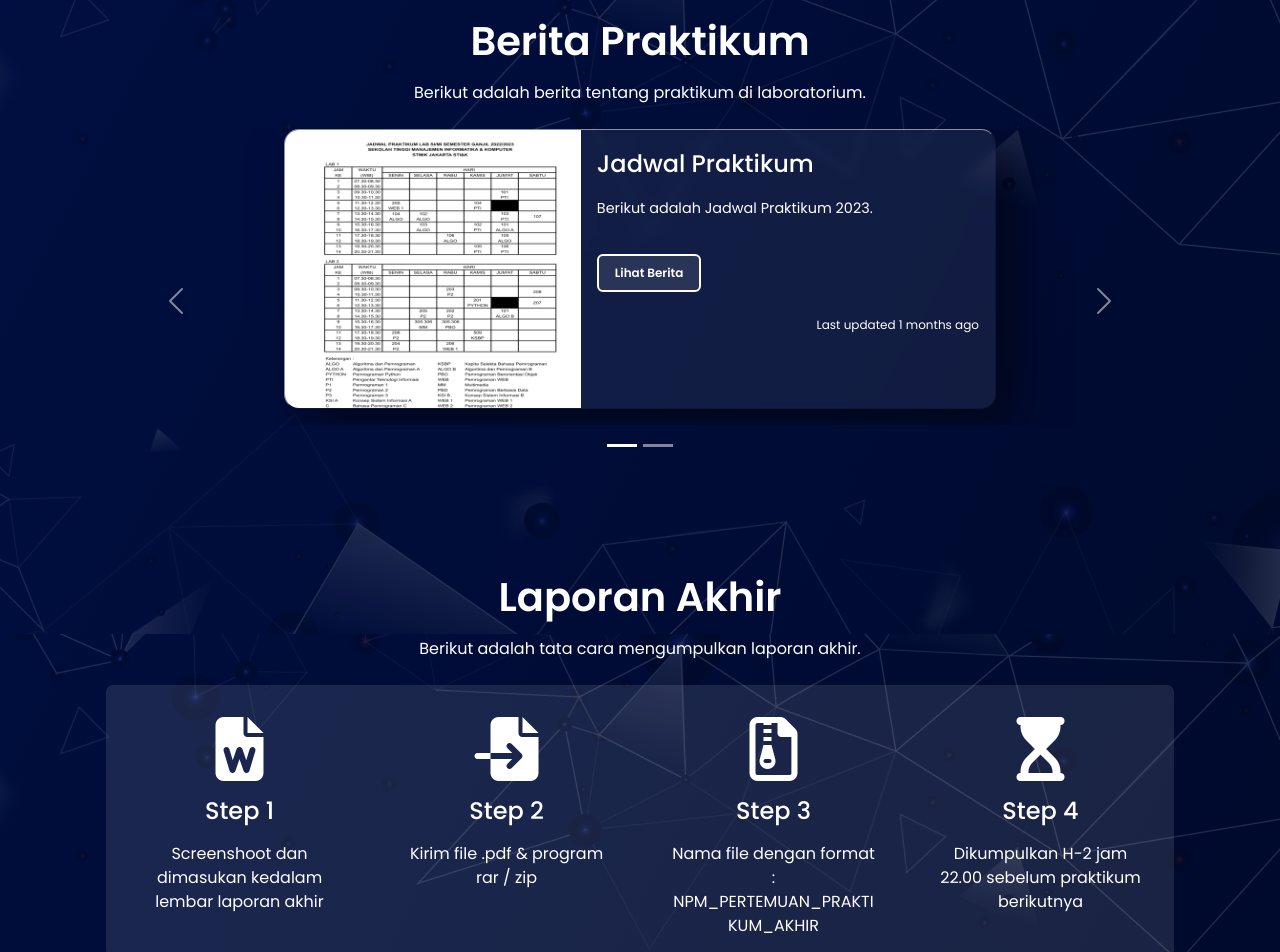
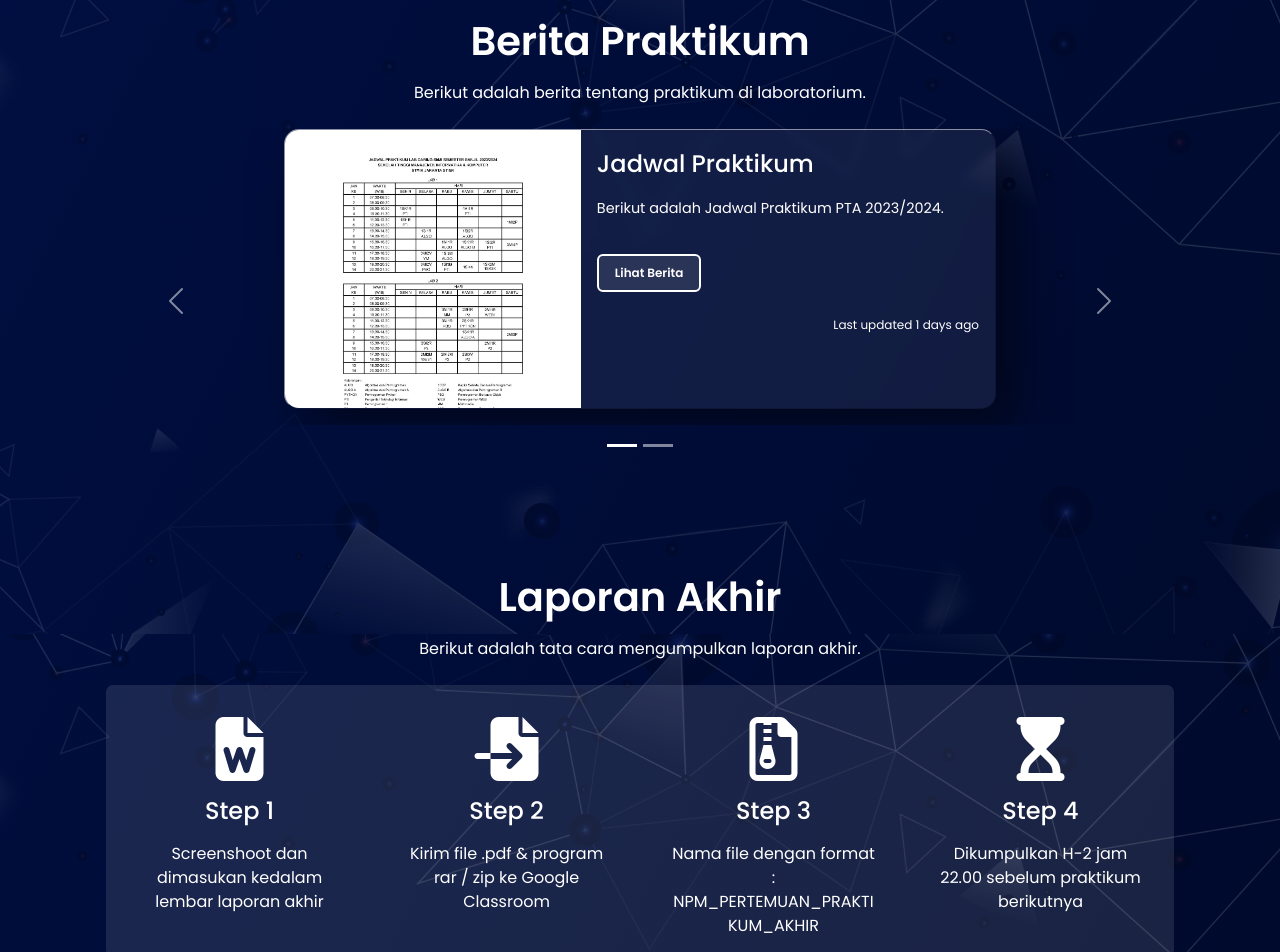
Before and after one commit to nazazulfiqi/Lab-FrontEnd, a React (Vite) app: page / in a window 1280 px wide. Shown: the part 800-1752 px from the top of the page. Built offline with nearby package versions, Linux system fonts and the light colour scheme.

Commit message:
fix: update jadwal

```diff
--- a/src/components/LandingComponent/Berita.jsx
+++ b/src/components/LandingComponent/Berita.jsx
@@ -27,7 +27,7 @@ function Berita() {
                   <div className="row g-0">
                     <div className="col-md-5 col-5 my-auto mx-auto">
                       <img
-                        src="assets/images/jadwal.png"
+                        src="assets/images/PTA-2324.jpeg"
                         className="img-fluid rounded-start"
                         alt="..."
                       />
@@ -38,12 +38,12 @@ function Berita() {
                           Jadwal Praktikum
                         </p>
                         <p className="rangkum-berita nama-struktur text-start">
-                          Berikut adalah Jadwal Praktikum 2023.
+                          Berikut adalah Jadwal Praktikum PTA 2023/2024.
                         </p>
 
                         <ModalBerita1 />
                         <p className="tanggal-berita text-end masa-jabatan ">
-                          Last updated 1 months ago
+                          Last updated 1 days ago
                         </p>
                       </div>
                     </div>
@@ -52,12 +52,13 @@ function Berita() {
               </div>
             </CarouselItem>
             <CarouselItem>
-              <div className="col-lg-8 col-md-12 col-12 mb-3 mx-auto ">
-                <div className="card mb-3 col-lg-12 card-berita">
+              <div className="col-lg-8 col-md-12 col-12 mb-3 mx-auto overflow">
+                <div className="card mb-3 col-lg-12 card-berita overflow-hidden">
                   <div className="row g-0">
                     <div className="col-md-5 col-4 my-auto mx-auto">
                       <img
-                        src="assets/images/lap1.jpg"
+                        src="assets/images/pakaian1.jpg"
+                        height={120}
                         className="img-fluid rounded-start"
                         alt="..."
                       />
--- a/src/components/LandingComponent/Footer.jsx
+++ b/src/components/LandingComponent/Footer.jsx
@@ -75,13 +75,13 @@ function Footer() {
                     </li>
                     <li>
                       <i className="fa-brands fa-whatsapp text-white me-2"></i>
-                      <a href="https://api.whatsapp.com/send/?phone=6287771365424&text&type=phone_number&app_absent=0">
+                      <a href="https://api.whatsapp.com/send/?phone=6288211797682&text&type=phone_number&app_absent=0">
                         +62 882-1179-7682 (Naza)
                       </a>
                     </li>
                     <li>
                       <i className="fa-brands fa-whatsapp text-white me-2"></i>
-                      <a href="https://api.whatsapp.com/send/?phone=6285881839674&text&type=phone_number&app_absent=0">
+                      <a href="https://api.whatsapp.com/send/?phone=6285718263610&text&type=phone_number&app_absent=0">
                         +62 857-1826-3610 (Putri)
                       </a>
                     </li>
--- a/src/components/LandingComponent/LaporanAkhir.jsx
+++ b/src/components/LandingComponent/LaporanAkhir.jsx
@@ -36,7 +36,7 @@ function LaporanAkhir() {
                       <i className="fa-solid fa-file-import icon-laporan "></i>
                       <h4 className="mt-3">Step 2</h4>
                       <p className="mt-3 text-laporan">
-                        Kirim file .pdf & program rar / zip
+                        Kirim file .pdf & program rar / zip ke Google Classroom
                       </p>
                     </blockquote>
                   </div>
--- a/src/components/LandingComponent/ModalBerita1.jsx
+++ b/src/components/LandingComponent/ModalBerita1.jsx
@@ -23,7 +23,7 @@ function ModalBerita1() {
         <Modal.Body>
           {" "}
           <img
-            src="assets/images/jadwal.png"
+            src="assets/images/PTA-2324.jpeg"
             className="img-fluid"
             alt=""
           />{" "}
```
Also changed, not shown: public/assets/images/PTA-2324.jpeg (added).
